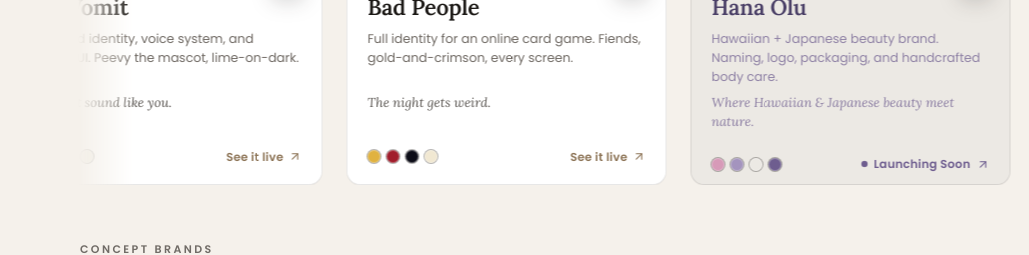
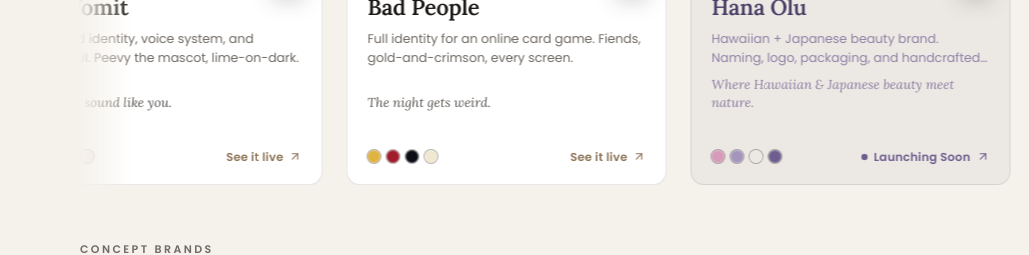
Before and after one commit to alangeleff/alang-studio, a plain HTML site: page imprint.html in a window 1280 px wide. Shown: the part 2127-2382 px from the top of the page, 0-1029 px from the left. Drawn offline with Linux system fonts and the light colour scheme; no server answers.

Commit message:
fix: hana olu desc clamp-2 on desktop + tile-meta overflow guard

```diff
--- a/imprint.html
+++ b/imprint.html
@@ -424,9 +424,12 @@
     flex: 1;
     min-height: 215px;
     /* Belt and suspenders — keep meta a flex column so the palette-cta
-       margin-top:auto trick works on every tile type (PV/BP/concept). */
+       margin-top:auto trick works on every tile type (PV/BP/concept).
+       overflow: hidden guards against any future content overrun
+       pushing past the fixed meta box. */
     display: flex;
     flex-direction: column;
+    overflow: hidden;
   }
   /* Pin the swatches + CTA row to the bottom of the meta section on
      every card so they all sit at the same y-position regardless of
@@ -983,7 +986,16 @@
   .tile-ho .tile-meta .cta { color: #6E5D8F; }
   .tile-ho .tile-meta .kicker { color: #6E5D8F; opacity: 0.62; }
   .tile-ho .tile-meta .name { color: #4A3F66; }
-  .tile-ho .tile-meta .desc { color: #6E5D8F; opacity: 0.74; }
+  .tile-ho .tile-meta .desc {
+    color: #6E5D8F;
+    opacity: 0.74;
+    /* Hana Olu has a tagline AND a description, so it needs more
+       vertical real estate than other cards. Clamp to 2 lines (vs the
+       global 3) and shrink reserved min-height to 2 lines so the
+       tagline + palette-cta below still align with sibling tiles. */
+    -webkit-line-clamp: 2;
+    min-height: 3em;
+  }
 
   /* Hana Olu launching-soon status pill. */
   .tile-ho .status-cta { gap: 6px; }
```
